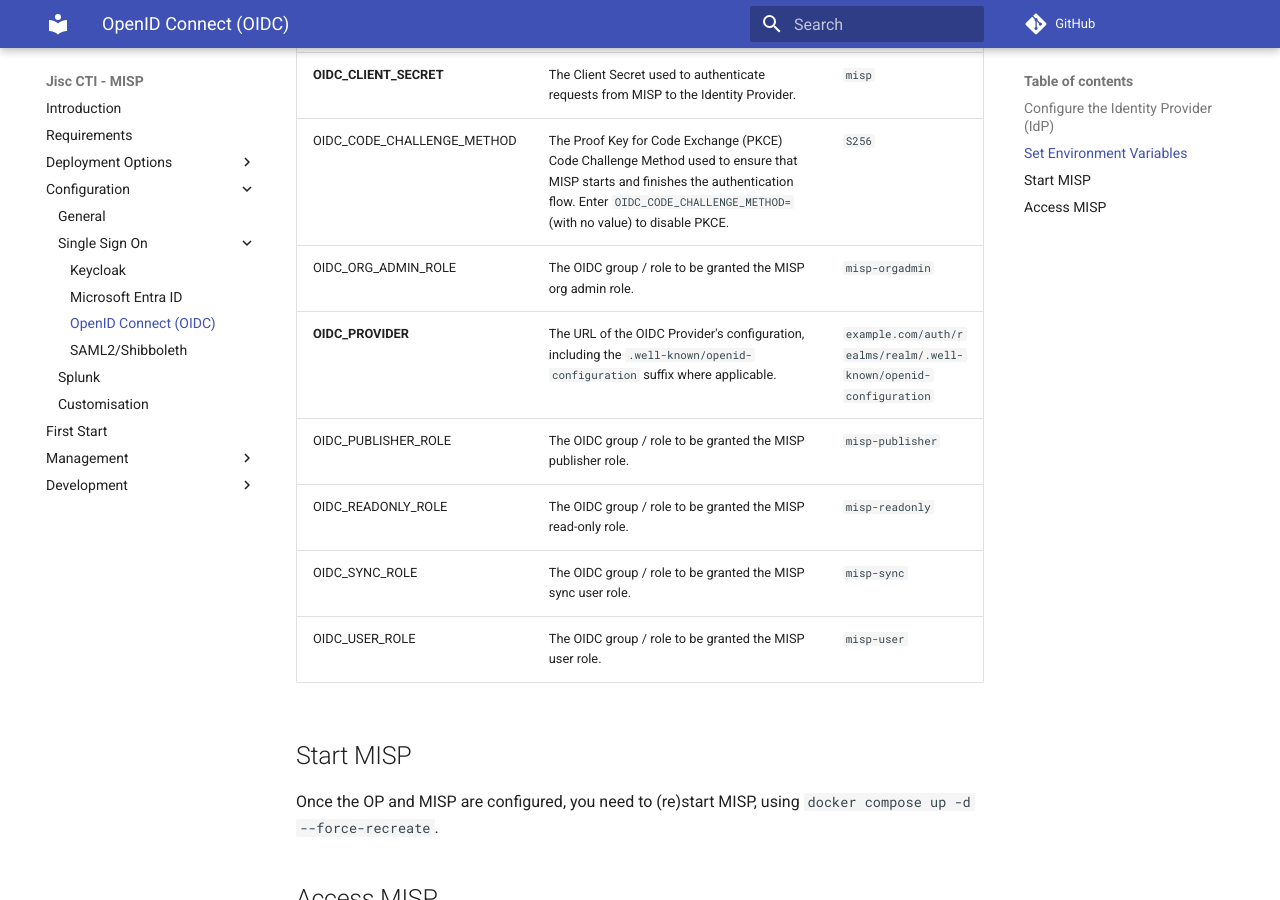
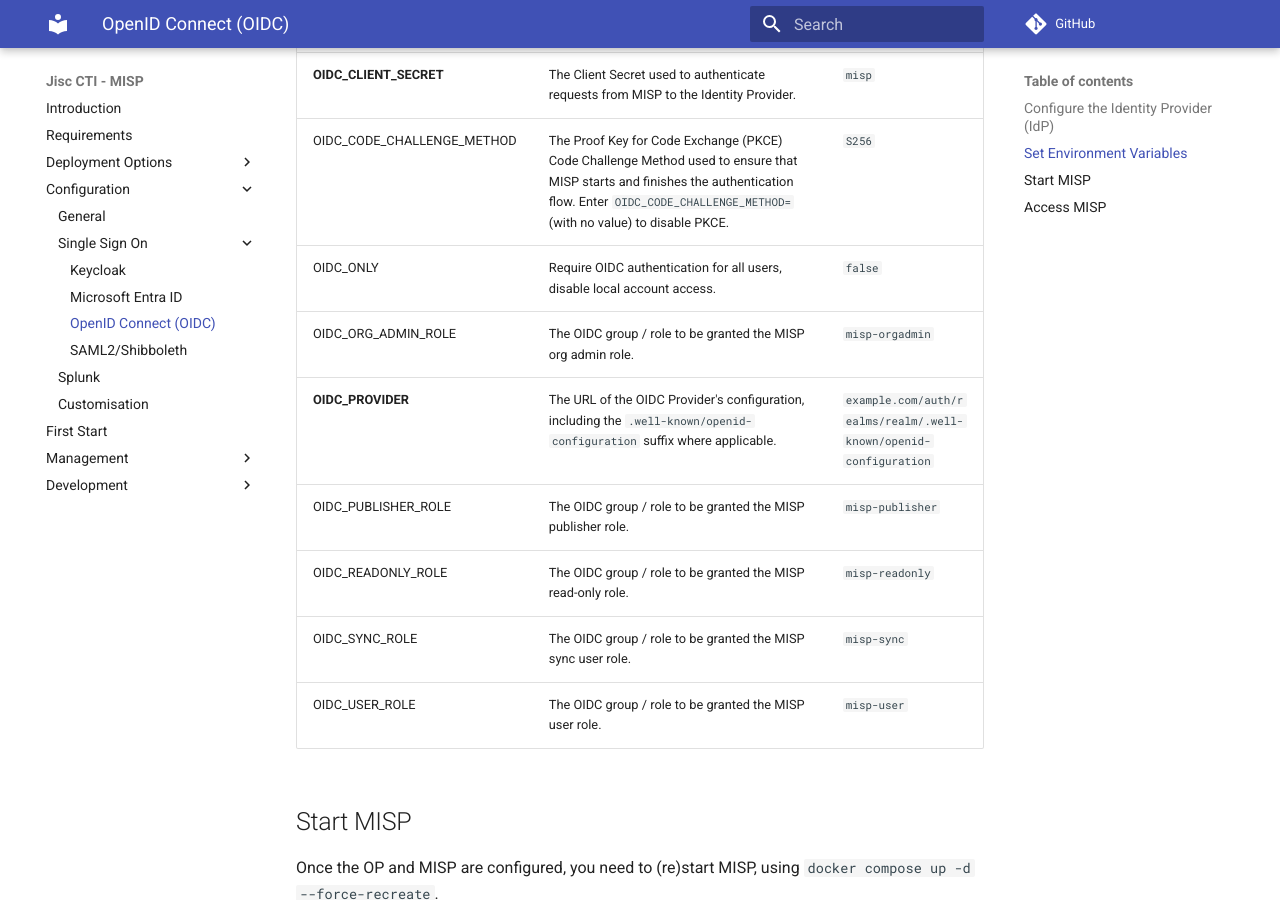
Before and after one commit to JiscCTI/misp-docker, an MkDocs documentation site: the page built from pages/configuration/oidc.md, in a window 1280 px wide and 900 px high, scrolled down 1149 px. Built offline with MkDocs 1.6.1 and Material for MkDocs 9.7.7, drawn with Linux system fonts in a browser that asks for light colours; comment, search, counter and statistics services are not loaded.

Commit message:
feat: option to enforce SSO

```diff
--- a/pages/configuration/oidc.md
+++ b/pages/configuration/oidc.md
@@ -42,6 +42,7 @@
 | OIDC_CLIENT_ID | The Client ID used to identify MISP in the Identity Provider. | `misp` |
 | **OIDC_CLIENT_SECRET** | The Client Secret used to authenticate requests from MISP to the Identity Provider. | `misp` |
 | OIDC_CODE_CHALLENGE_METHOD | The Proof Key for Code Exchange (PKCE) Code Challenge Method used to ensure that MISP starts and finishes the authentication flow. Enter `OIDC_CODE_CHALLENGE_METHOD=` (with no value) to disable PKCE. | `S256` |
+| OIDC_ONLY | Require OIDC authentication for all users, disable local account access. | `false` |
 | OIDC_ORG_ADMIN_ROLE | The OIDC group / role to be granted the MISP org admin role. | `misp-orgadmin` |
 | **OIDC_PROVIDER** | The URL of the OIDC Provider's configuration, including the `.well-known/openid-configuration` suffix where applicable. | `example.com/auth/realms/realm/.well-known/openid-configuration` |
 | OIDC_PUBLISHER_ROLE | The OIDC group / role to be granted the MISP publisher role. | `misp-publisher` |
```
Also changed, not shown: pages/configuration/shibb.md (+1 -0 lines), 1 other file.
